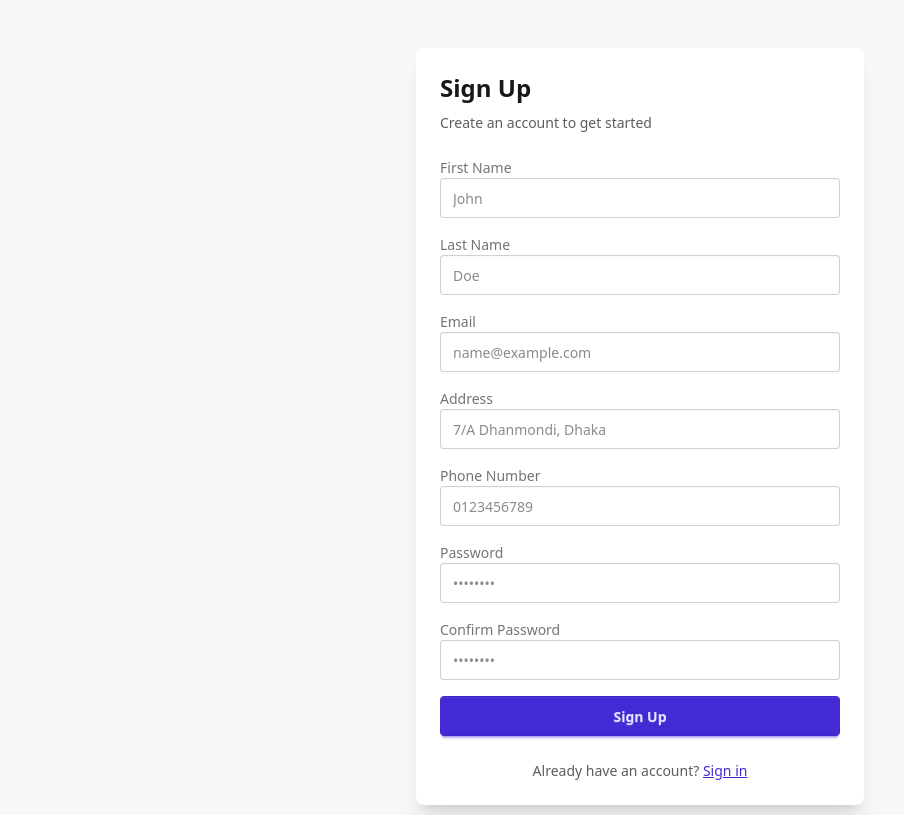
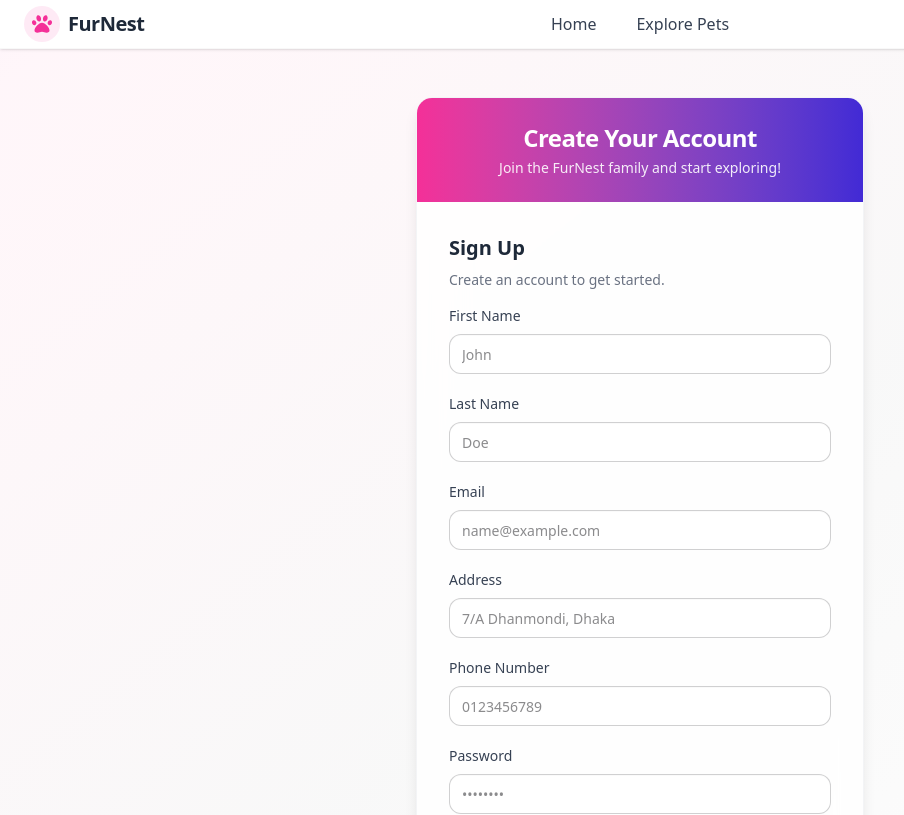
Before and after one commit to tn592/fn-ui, a React (Vite) app: page /register in a window 1280 px wide. Shown: the top 815 px of the page, without its empty margins (0-904 px from the left). Built offline with nearby package versions, Linux system fonts and the light colour scheme.

Commit message:
register and login page style changed

```diff
--- /dev/null
+++ b/src/layouts/AuthNavbar.jsx
@@ -0,0 +1,43 @@
+import { Link } from "react-router";
+import { FaPaw } from "react-icons/fa";
+
+const AuthNavbar = () => {
+	return (
+		<nav className="sticky top-0 z-50 backdrop-blur-md bg-white/60 border-b border-base-200 shadow-sm">
+			<div className="max-w-5xl mx-auto flex items-center justify-center gap-10 px-6 py-3">
+				<Link
+					to="/"
+					className="absolute left-6 flex items-center gap-2 group"
+				>
+					<div className="p-2 rounded-full bg-secondary/10 group-hover:bg-secondary/20 transition-colors">
+						<FaPaw className="text-secondary text-xl group-hover:scale-110 transition-transform" />
+					</div>
+					<span className="font-bold text-xl tracking-tight text-gray-800 group-hover:text-secondary transition-colors">
+						FurNest
+					</span>
+				</Link>
+
+				<ul className="flex items-center gap-10 text-gray-700 font-medium">
+					<li>
+						<Link
+							to="/"
+							className="relative hover:text-secondary transition-colors after:content-[''] after:absolute after:w-0 after:h-[2px] after:bg-secondary after:left-0 after:-bottom-1 hover:after:w-full after:transition-all"
+						>
+							Home
+						</Link>
+					</li>
+					<li>
+						<Link
+							to="/shop"
+							className="relative hover:text-secondary transition-colors after:content-[''] after:absolute after:w-0 after:h-[2px] after:bg-secondary after:left-0 after:-bottom-1 hover:after:w-full after:transition-all"
+						>
+							Explore Pets
+						</Link>
+					</li>
+				</ul>
+			</div>
+		</nav>
+	);
+};
+
+export default AuthNavbar;
--- a/src/pages/Login.jsx
+++ b/src/pages/Login.jsx
@@ -3,6 +3,7 @@ import { Link, useNavigate } from "react-router";
 import useAuthContext from "../hooks/useAuthContext";
 import ErrorAlert from "../components/ErrorAlert";
 import { useState } from "react";
+import AuthNavbar from "../layouts/AuthNavbar";
 
 const Login = () => {
   const {
@@ -27,25 +28,29 @@ const Login = () => {
   };
 
   return (
-    <div className="min-h-screen flex items-center justify-center bg-base-200 px-4">
-      <div className="w-full max-w-md bg-white rounded-2xl shadow-xl border border-gray-100 overflow-hidden">
+    <>
+      <AuthNavbar />
+
+      <div className="min-h-screen flex items-center justify-center bg-gradient-to-br from-secondary/5 via-base-200 to-white px-4">
+        <div className="w-full max-w-md bg-white/80 backdrop-blur-xl rounded-2xl shadow-lg border border-gray-100 overflow-hidden transition-transform hover:scale-[1.01] duration-300">
           {/* Header */}
-        <div className="bg-primary text-white text-center py-6 px-6">
-          <h2 className="text-2xl font-bold">Login to your account</h2>
-          <p className="text-sm opacity-90">
-            Access your personalized dashboard and manage your experience.
+          <div className="bg-gradient-to-r from-secondary to-primary text-white text-center py-6 px-6">
+            <h2 className="text-2xl font-bold tracking-tight">Welcome Back</h2>
+            <p className="text-sm opacity-90 mt-1">
+              Log in to access your cozy FurNest space.
             </p>
           </div>
 
           {/* Body */}
           <div className="p-8">
             {errorMsg && <ErrorAlert error={errorMsg} />}
-          <form onSubmit={handleSubmit(onSubmit)} className="space-y-5">
+
+            <form onSubmit={handleSubmit(onSubmit)} className="space-y-6">
               {/* Email */}
               <div>
                 <label
                   htmlFor="email"
-                className="block text-sm font-medium text-gray-600"
+                  className="block text-sm font-medium text-gray-700"
                 >
                   Email Address
                 </label>
@@ -53,7 +58,7 @@ const Login = () => {
                   id="email"
                   type="email"
                   placeholder="name@example.com"
-                className={`mt-2 input input-bordered w-full ${
+                  className={`mt-2 input input-bordered w-full rounded-xl focus:outline-none focus:ring-2 focus:ring-secondary/50 ${
                     errors.email ? "input-error" : ""
                   }`}
                   {...register("email", { required: "Email is required" })}
@@ -69,7 +74,7 @@ const Login = () => {
               <div>
                 <label
                   htmlFor="password"
-                className="block text-sm font-medium text-gray-600"
+                  className="block text-sm font-medium text-gray-700"
                 >
                   Password
                 </label>
@@ -77,10 +82,12 @@ const Login = () => {
                   id="password"
                   type="password"
                   placeholder="••••••••"
-                className={`mt-2 input input-bordered w-full ${
+                  className={`mt-2 input input-bordered w-full rounded-xl focus:outline-none focus:ring-2 focus:ring-secondary/50 ${
                     errors.password ? "input-error" : ""
                   }`}
-                {...register("password", { required: "Password is required" })}
+                  {...register("password", {
+                    required: "Password is required",
+                  })}
                 />
                 {errors.password && (
                   <p className="mt-1 text-xs text-error">
@@ -89,10 +96,10 @@ const Login = () => {
                 )}
               </div>
 
-            {/* Button */}
+              {/* Submit Button */}
               <button
                 type="submit"
-              className="btn btn-primary w-full mt-2"
+                className="btn btn-secondary w-full rounded-full mt-3 font-semibold text-white hover:scale-105 transition-transform"
                 disabled={loading}
               >
                 {loading ? "Logging in..." : "Login"}
@@ -100,17 +107,29 @@ const Login = () => {
             </form>
 
             {/* Extra Links */}
-          <div className="flex items-center justify-between mt-4 text-sm">
-            <Link to="/reset-password" className="link link-primary">
+            <div className="flex items-center justify-between mt-6 text-sm">
+              <Link
+                to="/reset-password"
+                className="text-secondary hover:underline"
+              >
                 Forgot password?
               </Link>
-            <Link to="/register" className="link link-primary">
+              <Link
+                to="/register"
+                className="text-secondary font-medium hover:underline"
+              >
                 Create an account
               </Link>
             </div>
           </div>
         </div>
       </div>
+      {/* FOOTER  */}
+      <footer className="py-8 bg-base-200 text-center text-sm text-gray-600">
+        <p>© {new Date().getFullYear()} FurNest. All Rights Reserved.</p>
+        <p>Made with ❤️ by Admin.</p>
+      </footer>
+    </>
   );
 };
 
--- a/src/pages/Register.jsx
+++ b/src/pages/Register.jsx
@@ -3,6 +3,7 @@ import { Link } from "react-router";
 import useAuthContext from "../hooks/useAuthContext";
 import ErrorAlert from "../components/ErrorAlert";
 import { useState } from "react";
+import AuthNavbar from "../layouts/AuthNavbar";
 
 const Register = () => {
 	const { registerUser, errorMsg } = useAuthContext();
@@ -30,12 +31,29 @@ const Register = () => {
 	};
 
 	return (
-		<div className="flex min-h-screen items-center justify-center px-4 py-12 bg-base-200">
-			<div className="card w-full max-w-md bg-base-100 shadow-xl">
-				<div className="card-body">
+		<>
+			<AuthNavbar />
+
+			<div className="min-h-screen flex items-center justify-center px-4 py-12 bg-gradient-to-br from-secondary/5 via-base-200 to-white">
+				<div className="w-full max-w-md bg-white/80 backdrop-blur-xl rounded-2xl shadow-lg border border-gray-100 overflow-hidden transition-transform hover:scale-[1.01] duration-300">
+					{/* Header */}
+					<div className="bg-gradient-to-r from-secondary to-primary text-white text-center py-6 px-6">
+						<h2 className="text-2xl font-bold tracking-tight">
+							Create Your Account
+						</h2>
+						<p className="text-sm opacity-90 mt-1">
+							Join the FurNest family and start exploring!
+						</p>
+					</div>
+
+					{/* Body */}
+					<div className="p-8">
 						{errorMsg && <ErrorAlert error={errorMsg} />}
 						{successMsg && (
-						<div role="alert" className="alert alert-success">
+							<div
+								role="alert"
+								className="alert alert-success mb-4"
+							>
 								<svg
 									xmlns="http://www.w3.org/2000/svg"
 									className="h-6 w-6 shrink-0 stroke-current"
@@ -53,111 +71,144 @@ const Register = () => {
 							</div>
 						)}
 
-					<h2 className="card-title text-2xl font-bold">Sign Up</h2>
-					<p className="text-base-content/70">
-						Create an account to get started
+						<h2 className="text-xl font-semibold text-gray-800 mb-2">
+							Sign Up
+						</h2>
+						<p className="text-sm text-gray-500 mb-4">
+							Create an account to get started.
 						</p>
 
 						<form
 							onSubmit={handleSubmit(onSubmit)}
-						className="space-y-4 mt-4"
+							className="space-y-5"
 						>
-						<div className="form-control">
-							<label className="label" htmlFor="first_name">
-								<span className="label-text">First Name</span>
+							{/* First Name */}
+							<div>
+								<label
+									htmlFor="first_name"
+									className="block text-sm font-medium text-gray-700"
+								>
+									First Name
 								</label>
 								<input
 									id="first_name"
 									type="text"
 									placeholder="John"
-								className="input input-bordered w-full"
+									className={`mt-2 input input-bordered w-full rounded-xl focus:outline-none focus:ring-2 focus:ring-secondary/50 ${
+										errors.first_name ? "input-error" : ""
+									}`}
 									{...register("first_name", {
 										required: "First Name is Required",
 									})}
 								/>
 								{errors.first_name && (
-								<span className="label-text-alt text-error">
+									<p className="mt-1 text-xs text-error">
 										{errors.first_name.message}
-								</span>
+									</p>
 								)}
 							</div>
 
-						<div className="form-control">
-							<label className="label" htmlFor="last_name">
-								<span className="label-text">Last Name</span>
+							{/* Last Name */}
+							<div>
+								<label
+									htmlFor="last_name"
+									className="block text-sm font-medium text-gray-700"
+								>
+									Last Name
 								</label>
 								<input
 									id="last_name"
 									type="text"
 									placeholder="Doe"
-								className="input input-bordered w-full"
+									className={`mt-2 input input-bordered w-full rounded-xl focus:outline-none focus:ring-2 focus:ring-secondary/50 ${
+										errors.last_name ? "input-error" : ""
+									}`}
 									{...register("last_name", {
 										required: "Last Name is Required",
 									})}
 								/>
 								{errors.last_name && (
-								<span className="label-text-alt text-error">
+									<p className="mt-1 text-xs text-error">
 										{errors.last_name.message}
-								</span>
+									</p>
 								)}
 							</div>
 
-						<div className="form-control">
-							<label className="label" htmlFor="email">
-								<span className="label-text">Email</span>
+							{/* Email */}
+							<div>
+								<label
+									htmlFor="email"
+									className="block text-sm font-medium text-gray-700"
+								>
+									Email
 								</label>
 								<input
 									id="email"
 									type="email"
 									placeholder="name@example.com"
-								className="input input-bordered w-full"
+									className={`mt-2 input input-bordered w-full rounded-xl focus:outline-none focus:ring-2 focus:ring-secondary/50 ${
+										errors.email ? "input-error" : ""
+									}`}
 									{...register("email", {
 										required: "Email is Required",
 									})}
 								/>
 								{errors.email && (
-								<span className="label-text-alt text-error">
+									<p className="mt-1 text-xs text-error">
 										{errors.email.message}
-								</span>
+									</p>
 								)}
-							{/* <p>Email: {watch("email")}</p> */}
 							</div>
 
-						<div className="form-control">
-							<label className="label" htmlFor="address">
-								<span className="label-text">Address</span>
+							{/* Address */}
+							<div>
+								<label
+									htmlFor="address"
+									className="block text-sm font-medium text-gray-700"
+								>
+									Address
 								</label>
 								<input
 									id="address"
 									type="text"
 									placeholder="7/A Dhanmondi, Dhaka"
-								className="input input-bordered w-full"
+									className="mt-2 input input-bordered w-full rounded-xl focus:outline-none focus:ring-2 focus:ring-secondary/50"
 									{...register("address")}
 								/>
 							</div>
 
-						<div className="form-control">
-							<label className="label" htmlFor="phone_number">
-								<span className="label-text">Phone Number</span>
+							{/* Phone */}
+							<div>
+								<label
+									htmlFor="phone_number"
+									className="block text-sm font-medium text-gray-700"
+								>
+									Phone Number
 								</label>
 								<input
 									id="phone_number"
 									type="text"
 									placeholder="0123456789"
-								className="input input-bordered w-full"
+									className="mt-2 input input-bordered w-full rounded-xl focus:outline-none focus:ring-2 focus:ring-secondary/50"
 									{...register("phone_number")}
 								/>
 							</div>
 
-						<div className="form-control">
-							<label className="label" htmlFor="password">
-								<span className="label-text">Password</span>
+							{/* Password */}
+							<div>
+								<label
+									htmlFor="password"
+									className="block text-sm font-medium text-gray-700"
+								>
+									Password
 								</label>
 								<input
 									id="password"
 									type="password"
 									placeholder="••••••••"
-								className="input input-bordered w-full"
+									className={`mt-2 input input-bordered w-full rounded-xl focus:outline-none focus:ring-2 focus:ring-secondary/50 ${
+										errors.password ? "input-error" : ""
+									}`}
 									{...register("password", {
 										required: "Password is required",
 										minLength: {
@@ -168,51 +219,61 @@ const Register = () => {
 									})}
 								/>
 								{errors.password && (
-								<span className="label-text-alt text-error">
+									<p className="mt-1 text-xs text-error">
 										{errors.password.message}
-								</span>
+									</p>
 								)}
 							</div>
 
-						<div className="form-control">
-							<label className="label" htmlFor="confirmPassword">
-								<span className="label-text">
+							{/* Confirm Password */}
+							<div>
+								<label
+									htmlFor="confirmPassword"
+									className="block text-sm font-medium text-gray-700"
+								>
 									Confirm Password
-								</span>
 								</label>
 								<input
 									id="confirmPassword"
 									type="password"
 									placeholder="••••••••"
-								className="input input-bordered w-full"
+									className={`mt-2 input input-bordered w-full rounded-xl focus:outline-none focus:ring-2 focus:ring-secondary/50 ${
+										errors.confirm_password
+											? "input-error"
+											: ""
+									}`}
 									{...register("confirm_password", {
-									required: "Confirm Password is required",
+										required:
+											"Confirm Password is required",
 										validate: (value) =>
 											value === watch("password") ||
 											"Password do not match",
 									})}
 								/>
 								{errors.confirm_password && (
-								<span className="label-text-alt text-error">
+									<p className="mt-1 text-xs text-error">
 										{errors.confirm_password.message}
-								</span>
+									</p>
 								)}
 							</div>
 
+							{/* Submit */}
 							<button
 								type="submit"
-							className="btn btn-primary w-full"
+								className="btn btn-secondary w-full rounded-full font-semibold text-white mt-3 hover:scale-105 transition-transform"
 							>
 								Sign Up
 							</button>
 						</form>
+
+						{/* Success Message Extra */}
 						{successMsg && (
-						<div className="mt-4 text-center">
-							<p className="text-sm">
+							<div className="mt-5 text-center text-sm">
+								<p>
 									Didn’t get the activation email?{" "}
 									<Link
 										to="/resend-activation"
-									className="link link-primary"
+										className="text-secondary hover:underline font-medium"
 									>
 										Resend Activation Email
 									</Link>
@@ -220,10 +281,14 @@ const Register = () => {
 							</div>
 						)}
 
-					<div className="text-center mt-4">
-						<p className="text-base-content/70">
+						{/* Bottom Link */}
+						<div className="text-center mt-6 text-sm text-gray-600">
+							<p>
 								Already have an account?{" "}
-							<Link to="/login" className="link link-primary">
+								<Link
+									to="/login"
+									className="text-secondary font-medium hover:underline"
+								>
 									Sign in
 								</Link>
 							</p>
@@ -231,6 +296,15 @@ const Register = () => {
 					</div>
 				</div>
 			</div>
+
+			{/* Footer */}
+			<footer className="py-8 bg-base-200 text-center text-sm text-gray-600 border-t border-gray-100">
+				<p>
+					© {new Date().getFullYear()} FurNest. All Rights Reserved.
+				</p>
+				<p className="mt-1">Made with ❤️ by Admin.</p>
+			</footer>
+		</>
 	);
 };
 
```
Lines whose indentation alone changed are shown as unchanged.
